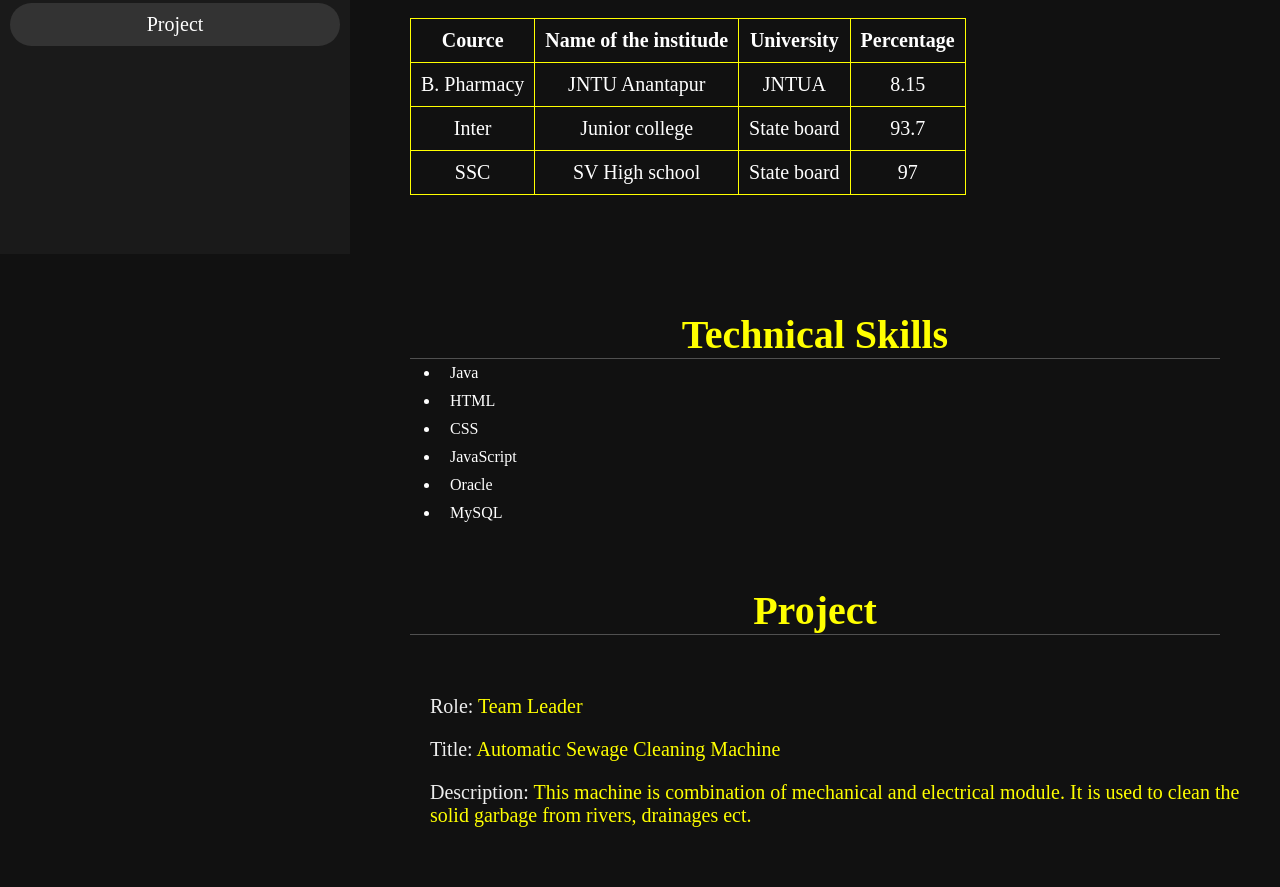
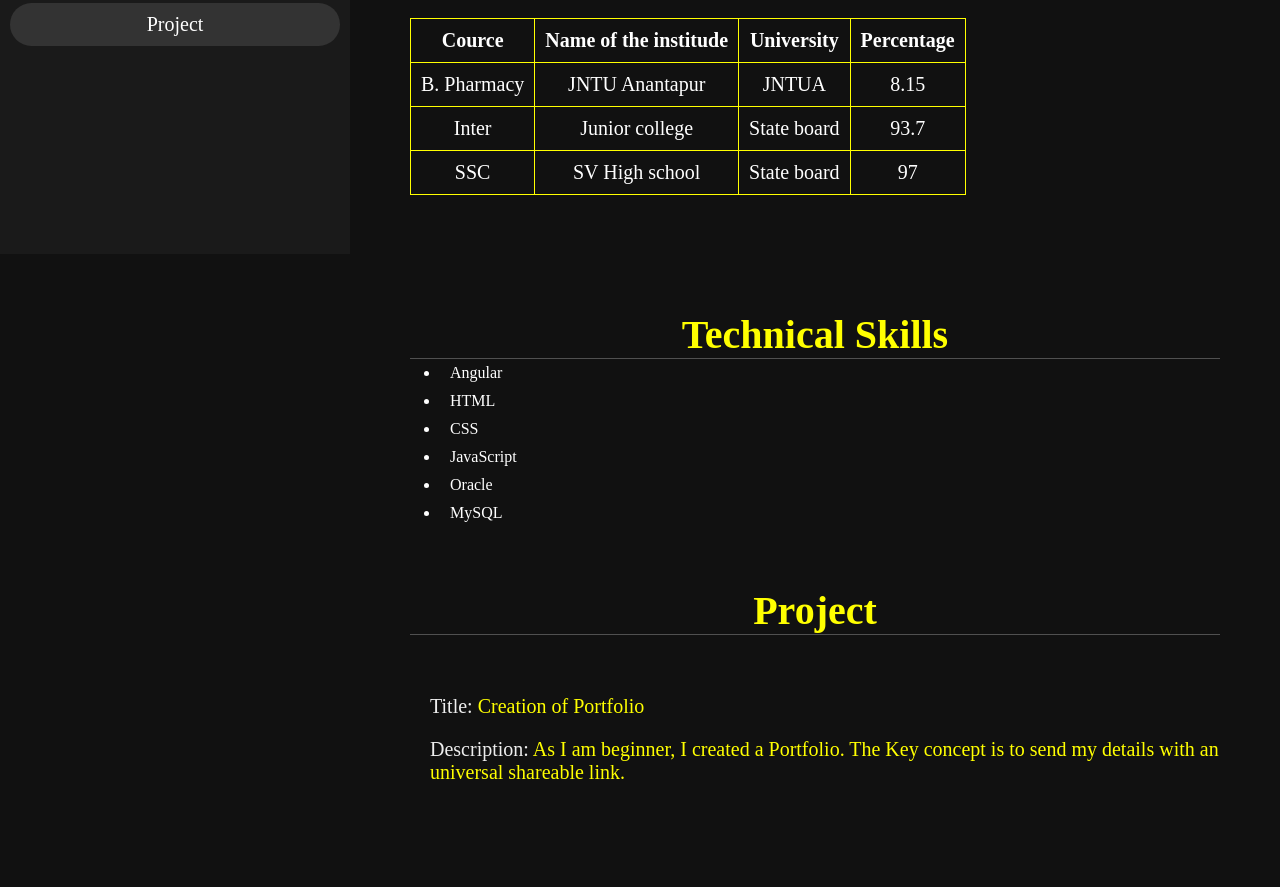
Before and after one commit to Vijaytej19/Portfolio, a plain HTML site: page index.html in a window 1280 px wide. Shown: the part 546-1433 px from the top of the page. After the commit the page ends 1390 px from the top, so only its background shows below. Drawn offline with Linux system fonts and the light colour scheme.

Commit message:
Update index.html

```diff
--- a/index.html
+++ b/index.html
@@ -69,7 +69,7 @@
     <h1 class="head"><span>Technical Skills</span></h1>
     <div>
     <ul id="lis">
-        <li>Java</li>
+        <li>Angular</li>
         <li>HTML</li>
         <li>CSS</li>
         <li>JavaScript</li>
@@ -82,10 +82,8 @@
     <h1 class="heading"><span>Project</span></h1>
     <div class="Row">
         <div class="det">
-    <h3><span>Role: </span>Team Leader</h3>
-    <h3><span>Title: </span>Automatic Sewage Cleaning Machine</h3>
-    <h3><span>Description: </span>This machine is combination of mechanical and electrical module.
-                                   It is used to clean the solid garbage from rivers, drainages ect. </h3>
+    <h3><span>Title: </span>Creation of Portfolio</h3>
+    <h3><span>Description: </span>As I am beginner, I created a Portfolio. The Key concept is to send my details with an universal shareable link. </h3>
             </div>
 </div>
 </section>
```
